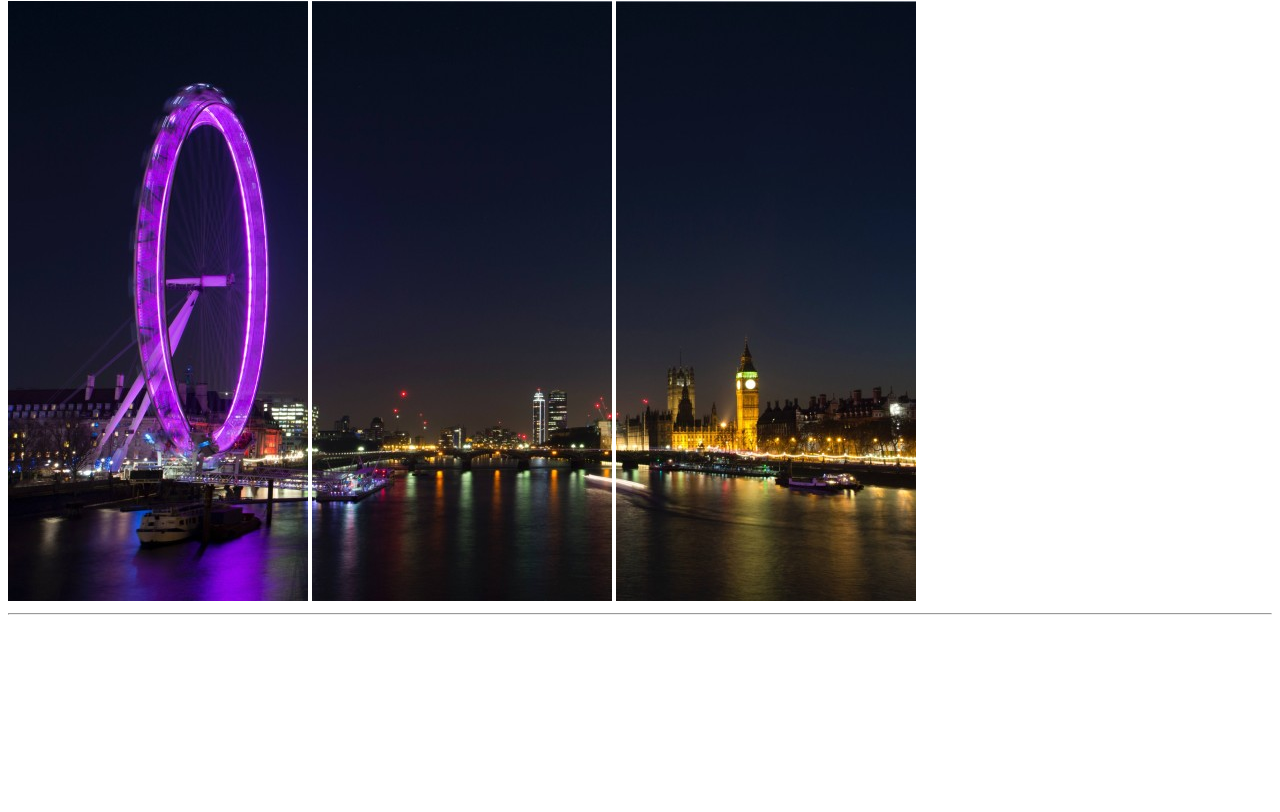
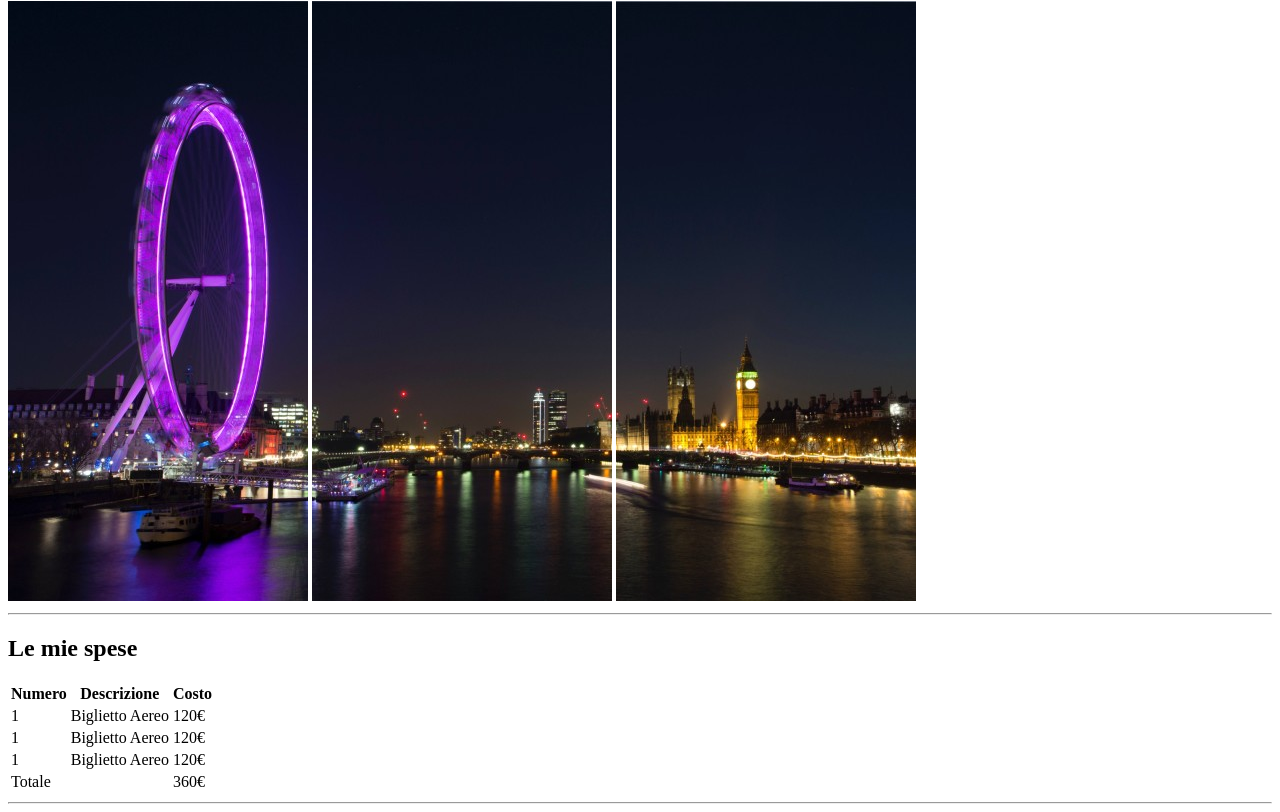
Before and after one commit to davimut/html-london-trip, a plain HTML site: page index.html in a window 1280 px wide. Shown: the part 79-891 px from the top of the page. Before the commit the page ends 800 px from the top, so only its background shows below. Drawn offline with Linux system fonts and the light colour scheme.

Commit message:
add: holiday expense divided into tables

```diff
--- a/index.html
+++ b/index.html
@@ -3,7 +3,7 @@
 <head>
     <meta charset="UTF-8">
     <meta name="viewport" content="width=device-width, initial-scale=1.0">
-    <title>Document</title>
+    <title>Viaggio a Londra</title>
 </head>
 <body>
 
@@ -19,6 +19,48 @@
     <hr>
 
     <main>
+        <section> <!-- inizio sezione le mie spese (tabella) -->
+            <h2><strong>Le mie spese</strong></h2>
+
+            <table>
+               <thead>  <!-- intestazione spese per tipologia -->
+                    <tr>
+                     <th>Numero</th>
+                     <th>Descrizione</th>
+                     <th>Costo</th>
+                    </tr>
+                </thead>
+                <tbody> <!-- varie spese -->
+                    <tr>
+                     <td>1</td>
+                     <td>Biglietto Aereo</td>
+                     <td>120€</td>
+                    </tr>
+                    <tr>
+                      <td>1</td>
+                      <td>Biglietto Aereo</td>
+                      <td>120€</td>
+                    </tr>
+                    <tr>
+                      <td>1</td>
+                      <td>Biglietto Aereo</td>
+                      <td>120€</td>
+                    </tr>
+                </tbody>
+                <tfoot>  <!-- risultato totale spese-->
+                    <tr>
+                      <td>Totale</td>
+                      <td></td>
+                      <td>360€</td>
+                    </tr>
+                 </tfoot>
+             </table>
+
+        </section> <!-- fine sezione Le mie spese (tabella)-->
+        <hr>
+
+
+
     </main>
 
 </body>
```
